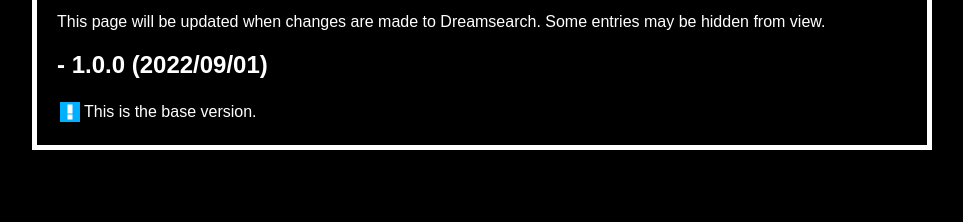
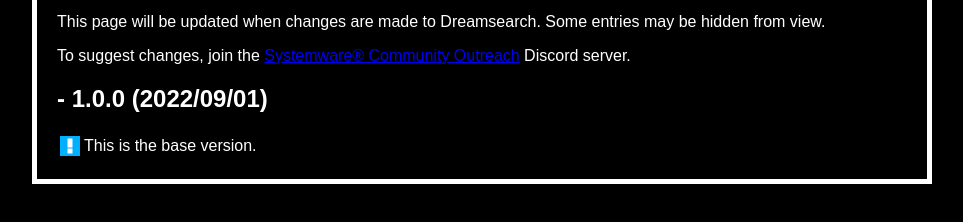
Before and after one commit to systemware-corporation/dreamsearch, a plain HTML site: page changelog.html in a window 1280 px wide. Shown: the part 270-492 px from the top of the page, without its empty margins (158-1121 px from the left). Drawn offline with Linux system fonts and the light colour scheme.

Commit message:
add discord link to changelog

```diff
--- a/changelog.html
+++ b/changelog.html
@@ -15,6 +15,7 @@
 
             <p>Last update: <i>September 1, 2022</i></p>
             <p>This page will be updated when changes are made to Dreamsearch. Some entries may be hidden from view.</p>
+            <p>To suggest changes, join the <a href="https://discord.gg/gG9WGbSpUR">Systemware® Community Outreach</a> Discord server.</p>
 
             <h2>- 1.0.0 (2022/09/01)</h2>
             <article>
```
